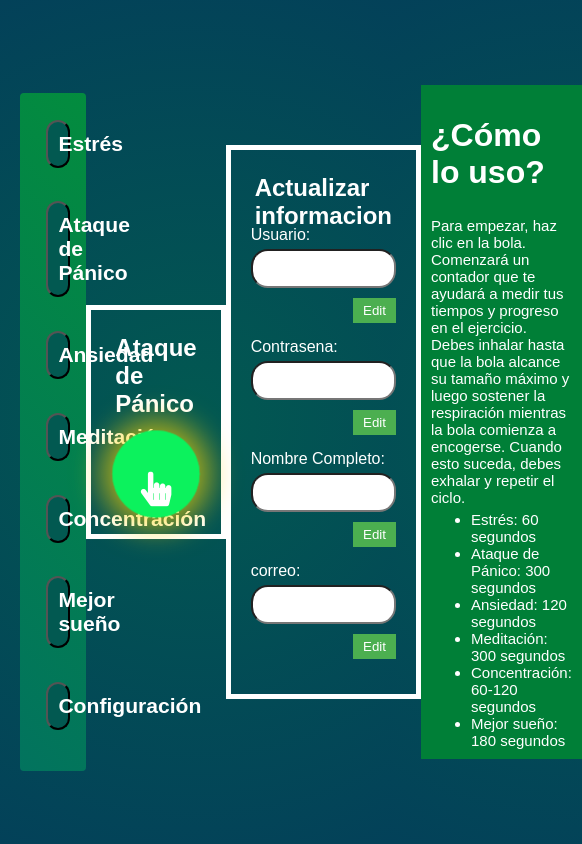
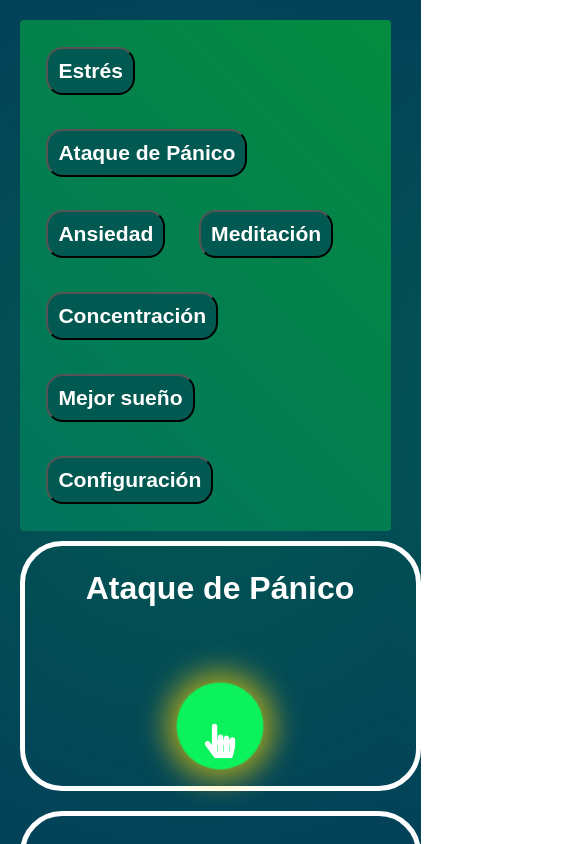
Before and after one commit to joanmera/breath_game, a React (Vite) app in the folder frontend/: page /app/settings in a window 390 px wide. Shown: the top 844 px of the page, 582 px wide, since content can reach past the window. Built offline with nearby package versions, Linux system fonts and the light colour scheme.

Commit message:
responsive

```diff
--- a/frontend/src/App.css
+++ b/frontend/src/App.css
@@ -248,42 +248,41 @@ body,
   opacity: 0.9;
 }
 
+/* Móviles */
 @media (max-width: 768px) {
-  .content, .info {
-    width: 90vw;
-    height: auto; /* Dejar que el contenido ajuste la altura */
+  .app {
+    flex-direction: column;
+    align-items: stretch;
   }
 
-  .content h1 {
-    font-size: 1.8rem;
+  .content {
+    width: 90vw;
+    margin: 10px auto;
+    height: auto;
+    margin-left: 5vw;
+    margin-right: 5vw;
   }
 
-  .info h2 {
-    font-size: 1.2rem;
-  }
-}
-
-/* Móviles */
-@media (max-width: 480px) {
-  .content, .info {
-    width: 100vw;
-    margin: 0; /* Eliminar márgenes en móviles para aprovechar el espacio */
-    border-radius: 0; /* Bordes rectos en móviles */
+  .info {
+    width: 90vw;
+    margin: 10px auto;
+    height: auto;
+    margin-left: 5vw;
+    margin-right: 5vw;
   }
 
-  .content h1 {
-    font-size: 1.5rem;
+  .content, .info {
+    margin-top: 10px;
   }
 
-  .info h2 {
-    font-size: 1rem;
+  .recomedaciones {
+    flex-direction: column;
+    align-items: stretch;
   }
 
   .config-button {
-    font-size: 1.5vh;
-  }
-
-  .edit-form {
-    width: 90vw; /* Ajustar el ancho del formulario en móviles */
+    width: 100%;
+    padding: 15px;
+    font-size: 2vh;
   }
 }
--- a/frontend/src/index.css
+++ b/frontend/src/index.css
@@ -66,29 +66,13 @@ button:focus-visible {
 
 /* Media Queries para dispositivos */
 
-@media (max-width: 768px) {
+@media (max-width: 750px) {
   h1 {
     font-size: 2.4rem;
   }
 
-  button {
-    padding: 0.5em 1em;
-    font-size: 0.9em;
+  body{
+    display: flex;
+    flex-direction: column;
   }
 }
-
-@media (max-width: 480px) {
-  h1 {
-    font-size: 1.8rem;
-  }
-
-  body {
-    flex-direction: column;
-    padding: 10px;
-  }
-
-  button {
-    padding: 0.4em 0.8em;
-    font-size: 0.8em;
-  }
-}
--- a/frontend/src/views/LateralMenu.css
+++ b/frontend/src/views/LateralMenu.css
@@ -41,3 +41,12 @@
     background-color: #dae0e5;
     color: #212529;
   }
+
+@media (max-width: 768px) {
+  .lateral-menu {
+    display: flex;
+    flex-direction: row;
+    flex-wrap: wrap;
+    width: 90%;
+  }
+}
```
